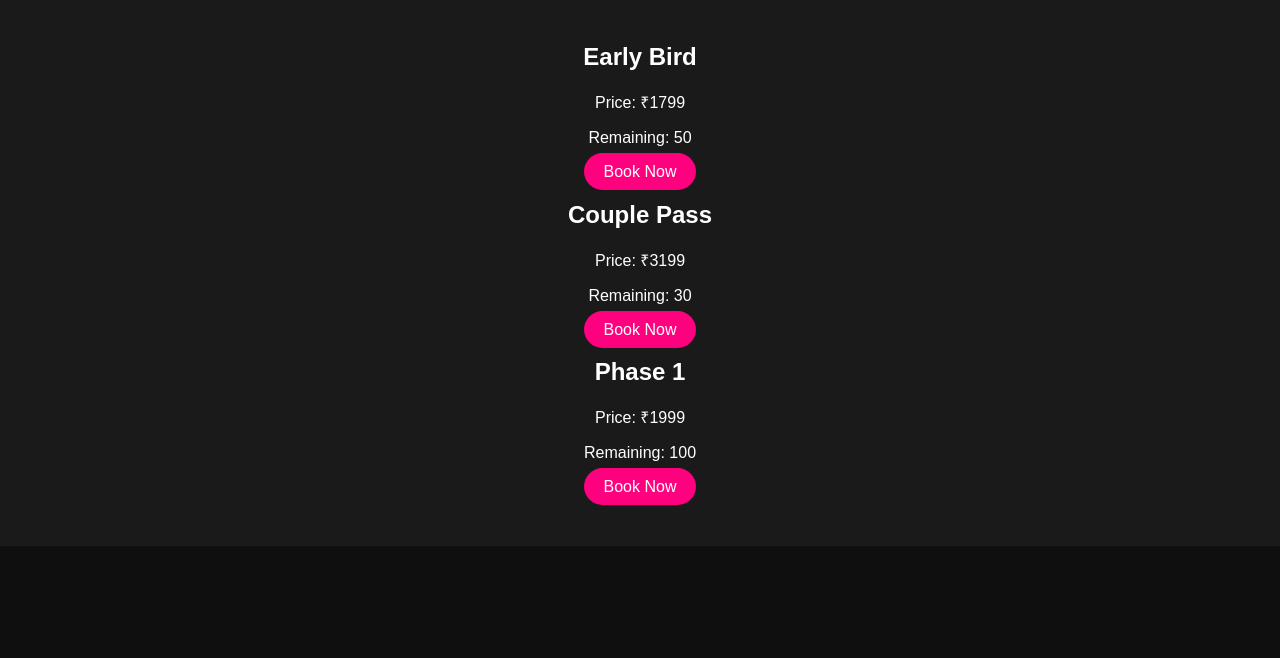
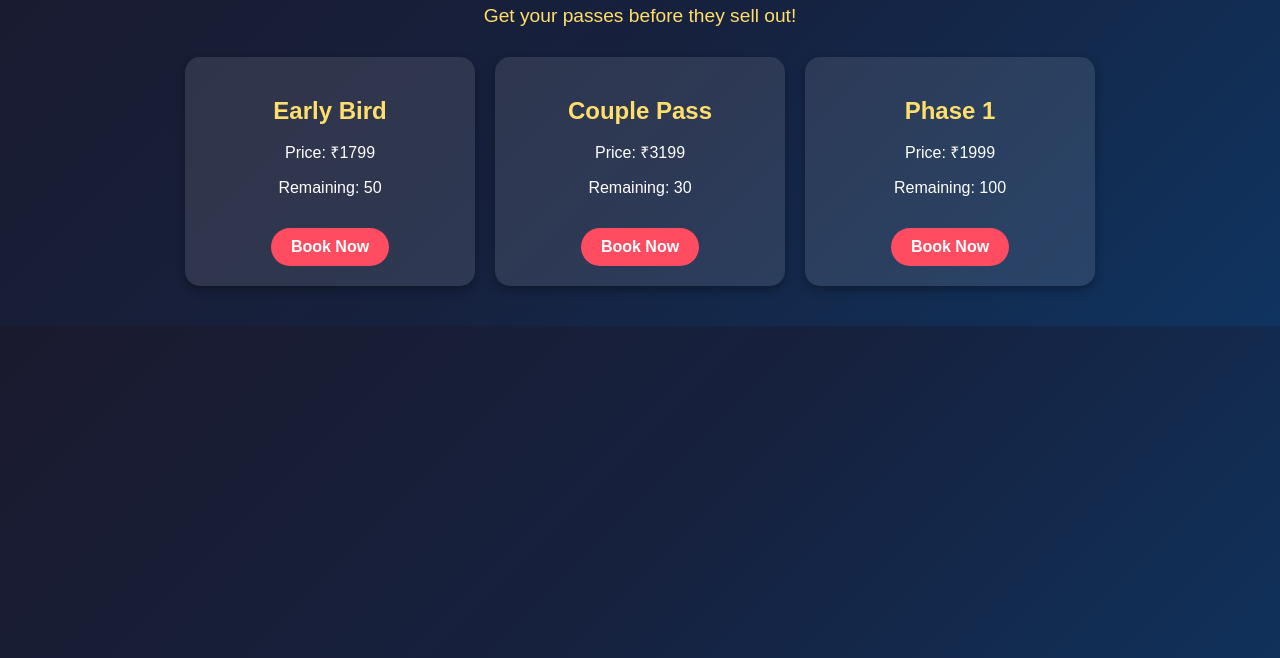
Before and after one commit to paras20004/freshers-party, a plain HTML site: page index.html in a window 1280 px wide. Shown: the part 142-800 px from the top of the page. Drawn offline with Linux system fonts and the light colour scheme; no server answers.

Commit message:
Update style.css

```diff
--- a/style.css
+++ b/style.css
@@ -1,53 +1,64 @@
 body {
   margin: 0;
-  font-family: Arial, sans-serif;
-  background: #0f0f0f;
+  padding: 0;
+  font-family: 'Poppins', sans-serif;
+  background: linear-gradient(135deg, #1a1a2e, #16213e, #0f3460);
   color: #fff;
   text-align: center;
 }
 
-.hero {
-  background: url('https://images.unsplash.com/photo-1603190287605-8f96e65e6a57?ixlib=rb-4.0.3&auto=format&fit=crop&w=1600&q=80') no-repeat center center/cover;
-  height: 100vh;
-  display: flex;
-  flex-direction: column;
-  justify-content: center;
-  align-items: center;
-  text-shadow: 2px 2px 8px rgba(0,0,0,0.7);
+.container {
+  padding: 40px;
 }
 
-.hero h1 {
+h1 {
   font-size: 3rem;
+  margin-bottom: 10px;
 }
 
-.hero p {
+.subtitle {
   font-size: 1.2rem;
-  margin-bottom: 20px;
+  margin-bottom: 30px;
+  color: #ffdf6c;
+}
+
+.tickets {
+  display: flex;
+  justify-content: center;
+  gap: 20px;
+  flex-wrap: wrap;
+}
+
+.ticket-card {
+  background: rgba(255, 255, 255, 0.1);
+  border-radius: 15px;
+  padding: 20px;
+  width: 250px;
+  box-shadow: 0px 4px 10px rgba(0,0,0,0.3);
+  transition: transform 0.3s ease;
+}
+
+.ticket-card:hover {
+  transform: scale(1.05);
+}
+
+.ticket-card h2 {
+  margin-bottom: 10px;
+  color: #ffdf6c;
 }
 
 .btn {
+  display: inline-block;
+  margin-top: 15px;
   padding: 10px 20px;
-  background: #ff007f;
+  background: #ff4c60;
   color: #fff;
-  border: none;
-  border-radius: 25px;
   text-decoration: none;
-  font-size: 1rem;
-  cursor: pointer;
-  transition: background 0.3s;
+  border-radius: 30px;
+  font-weight: bold;
+  transition: 0.3s;
 }
 
 .btn:hover {
-  background: #ff3399;
+  background: #ff1e42;
 }
-
-.tickets {
-  padding: 50px 20px;
-  background: #1a1a1a;
-}
-
-footer {
-  padding: 20px;
-  background: #000;
-  font-size: 0.9rem;
-}
```
